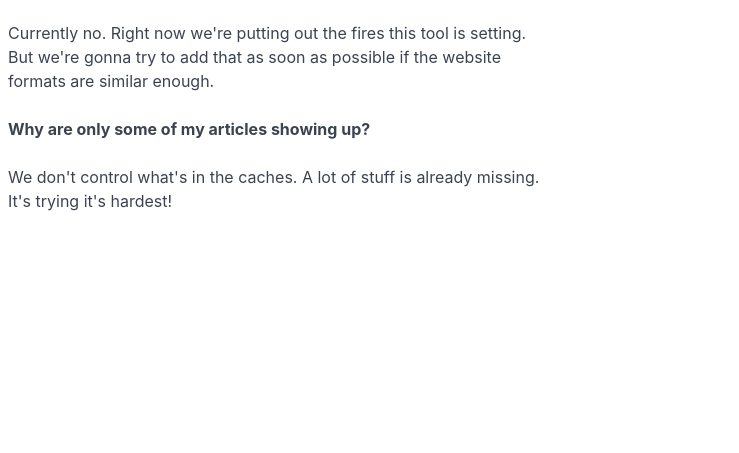
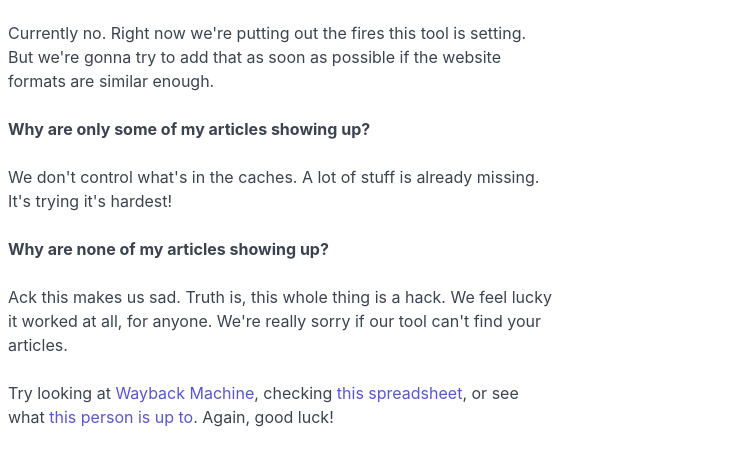
Before and after one commit to fozzle/e-clips, a website: page index.html in a window 1280 px wide. Shown: the part 523-976 px from the top of the page, without its empty margins (0-739 px from the left). Before the commit the page ends 800 px from the top, so only its background shows below. Drawn offline with nearby package versions, Linux system fonts and the light colour scheme.

Commit message:
disclaimers

```diff
--- a/index.html
+++ b/index.html
@@ -47,6 +47,9 @@
         <p>Currently no. Right now we're putting out the fires this tool is setting. But we're gonna try to add that as soon as possible if the website formats are similar enough.</p>
         <p class="text-bold">Why are only some of my articles showing up?</p>
         <p>We don't control what's in the caches. A lot of stuff is already missing. It's trying it's hardest!</p>
+        <p class="text-bold">Why are none of my articles showing up?</p>
+        <p>Ack this makes us sad. Truth is, this whole thing is a hack. We feel lucky it worked at all, for anyone. We're really sorry if our tool can't find your articles.</p>
+        <p>Try looking at <a href="http://web.archive.org/web/*/http://gothamist.com/">Wayback Machine</a>, checking <a href="https://docs.google.com/spreadsheets/d/1-EjULY_Ny5I-bt69lZQHl4bVowgahc5zAWtuwCMZr9I/edit#gid=926640332">this spreadsheet</a>, or see what <a href="https://twitter.com/xor">this person is up to</a>. Again, good luck!</p>
       </div>
     </div>
 
```
